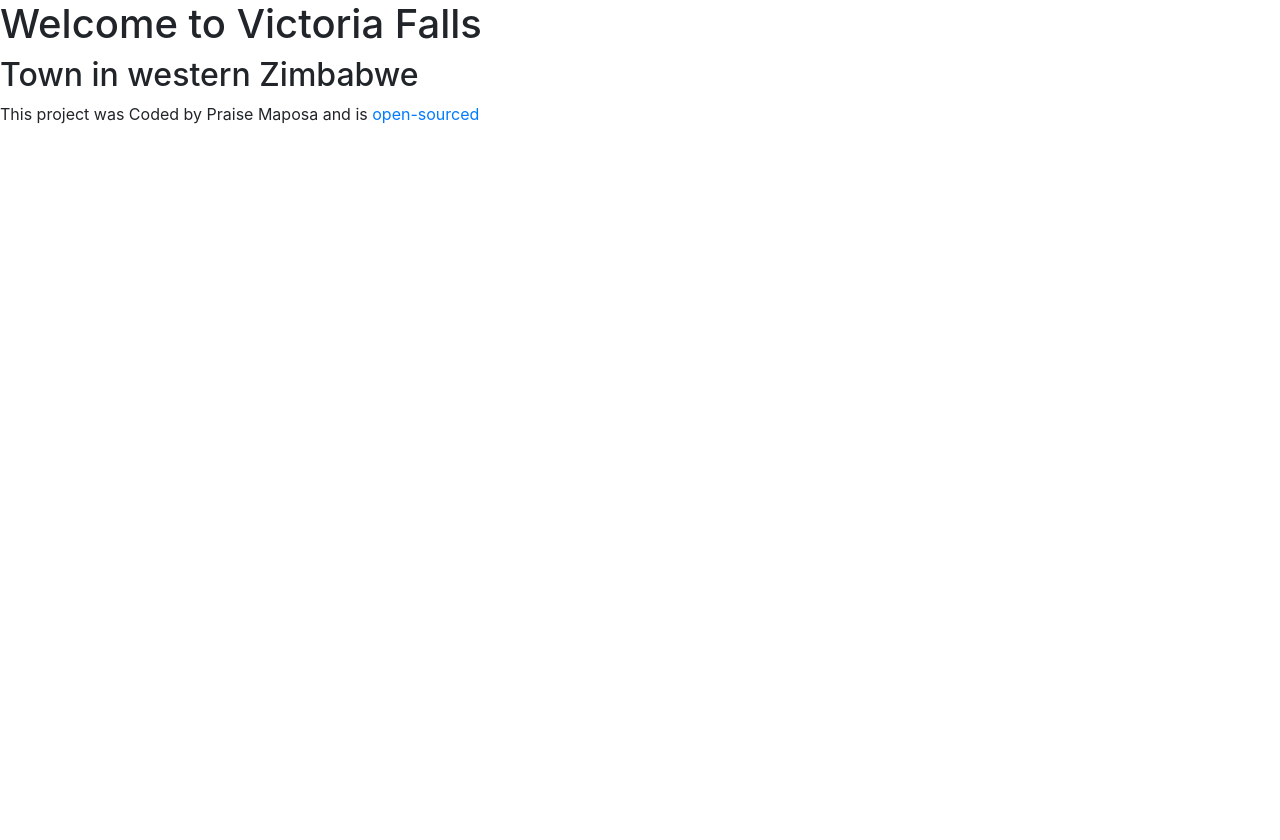
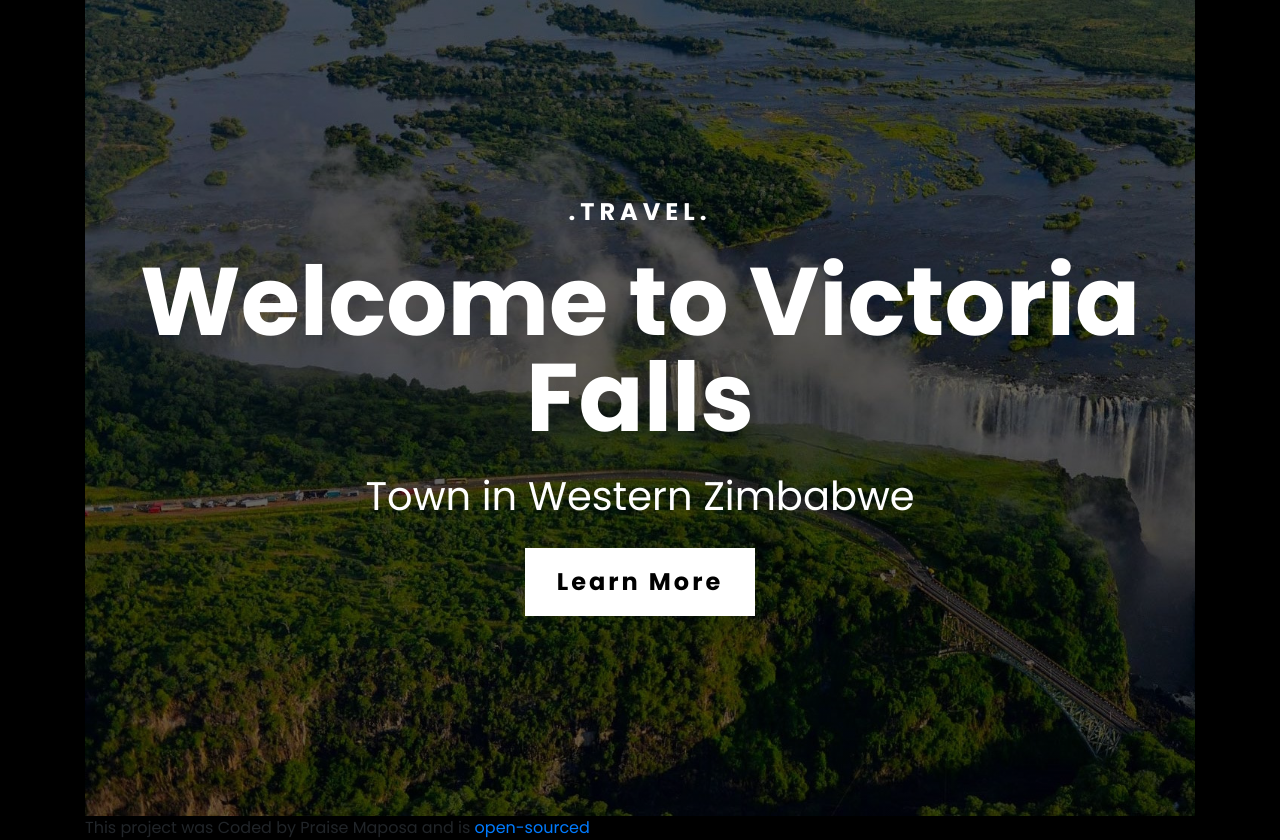
Before and after one commit to praie/travel-project, a plain HTML site: page index.html in a window 1280 px wide. Before the commit the page ends 800 px from the top, so only its background shows below. Drawn offline with nearby package versions, Linux system fonts and the light colour scheme; a web font is replaced by a local one.

Commit message:
Added header of the project

```diff
--- a/index.html
+++ b/index.html
@@ -35,10 +35,17 @@
     <title>Welcome to Zimbabwe</title>
   </head>
   <body>
-    <h1>Welcome to Victoria Falls</h1>
-    <h2>Town in western Zimbabwe</h2>
-    <footer>
-      This project was Coded by Praise Maposa and is <a href="">open-sourced</a>
-    </footer>
+    <div class="container">
+      <header>
+        <h3>.TRAVEL.</h3>
+        <h1>Welcome to Victoria Falls</h1>
+        <h2>Town in Western Zimbabwe</h2>
+        <a href="#">Learn More</a>
+      </header>
+      <footer>
+        This project was Coded by Praise Maposa and is
+        <a href="https://github.com/praie/travel-project">open-sourced</a>
+      </footer>
+    </div>
   </body>
 </html>
--- a/src/styles.css
+++ b/src/styles.css
@@ -0,0 +1,62 @@
+body {
+  font-family: poppins;
+  background: black;
+}
+header {
+  margin: 0;
+  background-image: linear-gradient(rgba(0, 0, 0, 0.6), rgba(0, 0, 0, 0.6)),
+    url("../images/background.jpg");
+  background-repeat: no-repeat;
+  background-size: cover;
+  text-align: center;
+  color: white;
+  padding: 200px 0;
+}
+header h1 {
+  font-weight: 700;
+  font-size: 96px;
+  line-height: 1;
+  margin: 30px 0;
+  color: white;
+}
+header h2 {
+  font-weight: 400;
+  font-size: 40px;
+  line-height: 1;
+  margin: 0;
+  color: white;
+}
+header h3 {
+  font-weight: 900;
+  font-size: 24px;
+  line-height: 1;
+  margin: 0;
+  letter-spacing: 5px;
+  color: white;
+}
+header a {
+  display: inline-block;
+  font-weight: 700;
+  font-size: 24px;
+  text-decoration: none;
+  line-height: 1.5;
+  padding: 16px 32px;
+  margin-top: 32px;
+  letter-spacing: 3px;
+  background: white;
+  color: black;
+}
+@media (max-width: 900px) {
+  header {
+    padding: 0;
+  }
+  header h1 {
+    font-size: 48px;
+  }
+  header h2 {
+    font-size: 20px;
+  }
+  header h3 {
+    font-size: 12px;
+  }
+}
```
Also changed, not shown: images/background.jpg (added).
